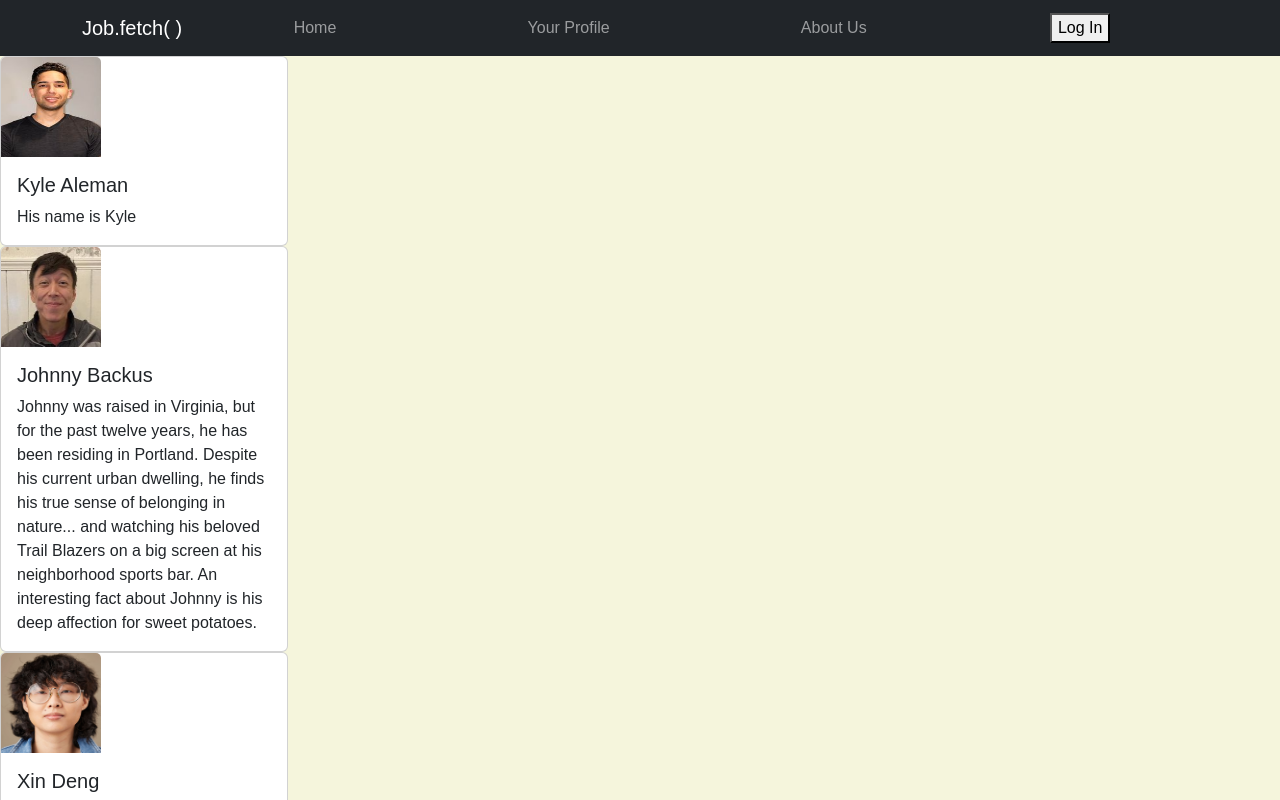
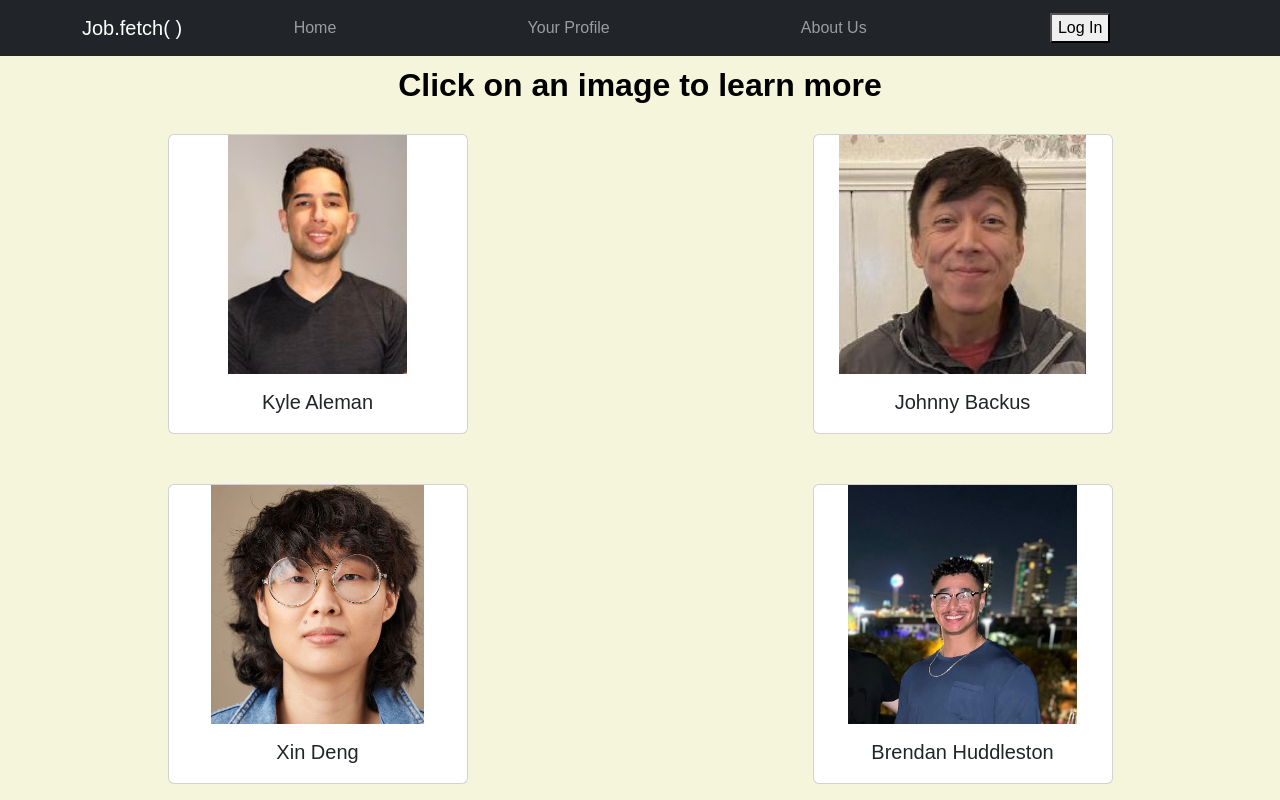
Before and after one commit to Pawgrammers-Collective/job.fetch-frontend, a React (Vite) app: page /about-us in a window 1280 px wide. Shown: the top 800 px of the page. Built offline with nearby package versions, Linux system fonts and the light colour scheme; no server answers.

Commit message:
Update AboutUs.jsx

```diff
--- a/src/Components/AboutUs.jsx
+++ b/src/Components/AboutUs.jsx
@@ -1,19 +1,55 @@
-import React from 'react';
+import React, { useState } from 'react';
 import aboutUs from '../assets/AboutUs.json';
 import Card from 'react-bootstrap/Card';
+import Modal from 'react-bootstrap/Modal';
+import Button from 'react-bootstrap/Button';
+// import styles from './aboutus.module.css'
 
 function AboutUs() {
+  const [selectedPerson, setSelectedPerson] = useState(null);
+
+  const handleCardClick = (person) => {
+    setSelectedPerson(person);
+  };
+
+  const handleCloseModal = () => {
+    setSelectedPerson(null);
+  };
+
   return (
     <>
+        <h3>Click on an image to learn more</h3>
+    <div className='about-container'>
       {aboutUs.map((value, index) => (
-        <Card key={index} style={{ width: '18rem' }}>
-          <Card.Img style={{height: '100px', width: '100px'}}variant="top" src={value.img} alt={value.name} />
+        <Card
+          key={index}
+          className="about-card"
+          onClick={() => handleCardClick(value)}
+        >
+          <Card.Img
+            className="profile-img"
+            variant="top"
+            src={value.img}
+            alt={value.name}
+          />
           <Card.Body>
             <Card.Title>{value.name}</Card.Title>
-            <Card.Text>{value.description}</Card.Text>
           </Card.Body>
         </Card>
       ))}
+      </div>
+
+      <Modal show={selectedPerson !== null} onHide={handleCloseModal}>
+        <Modal.Header >
+          <Modal.Title>{selectedPerson && selectedPerson.name}</Modal.Title>
+        </Modal.Header>
+        <Modal.Body>{selectedPerson && selectedPerson.description}</Modal.Body>
+        <Modal.Footer>
+          <Button variant="secondary" onClick={handleCloseModal}>
+            Close
+          </Button>
+        </Modal.Footer>
+      </Modal>
     </>
   );
 }
```
